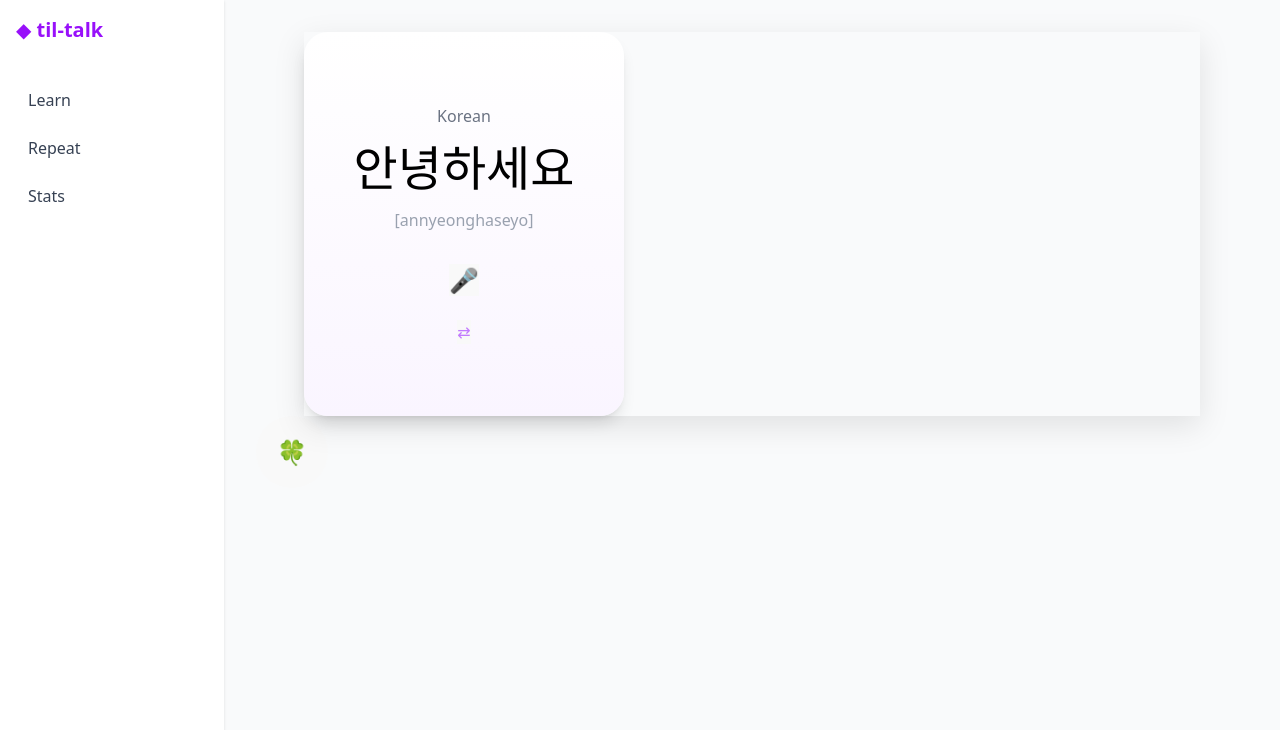
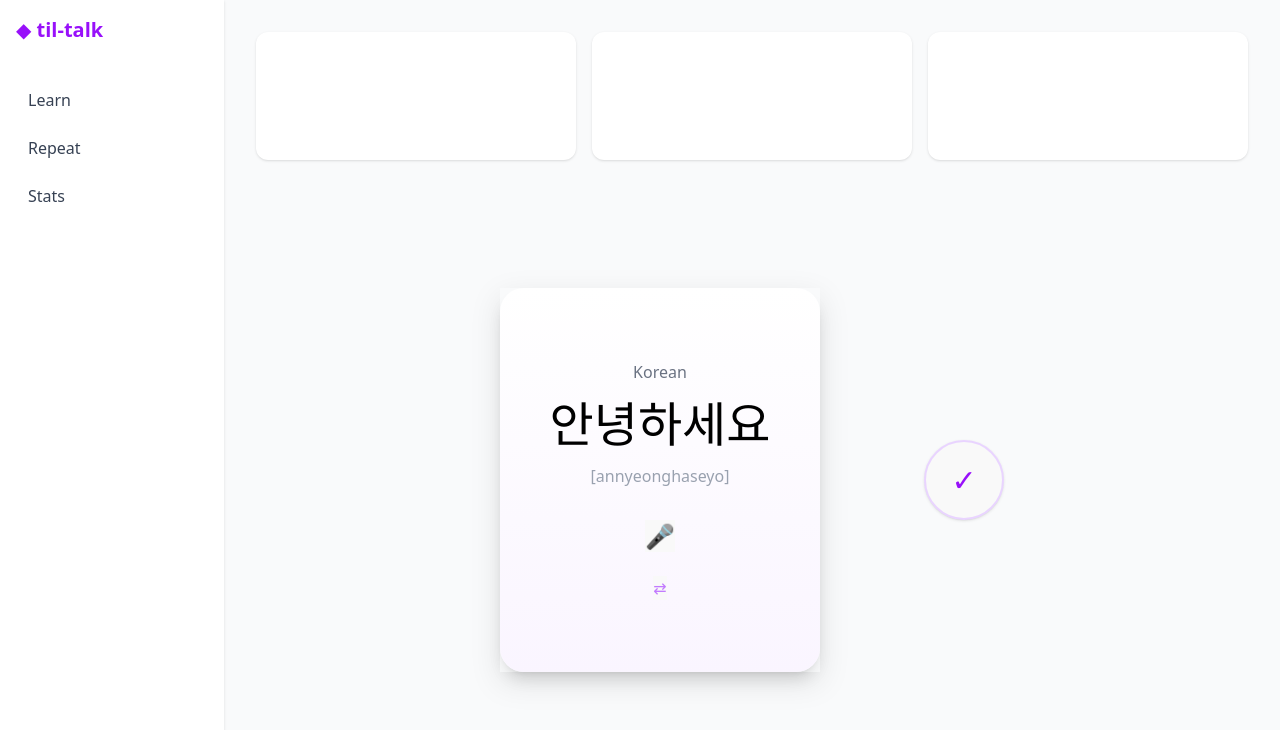
Before and after one commit to mehribanko/Til-Talk-front, a React (Vite) app: page /learn in a window 1280 px wide. Shown: the top 730 px of the page. Built offline with nearby package versions, Linux system fonts and the light colour scheme.

Commit message:
Adding some style

```diff
--- a/src/components/button/LearnButton.tsx
+++ b/src/components/button/LearnButton.tsx
@@ -7,12 +7,24 @@ export const LearnButton = ( {setTilt, onLearn}: KnowButtonProps) => {
 
     return (
         <button
-            onMouseEnter={() => setTilt('left')}
+            onMouseEnter={() => setTilt('right')}
             onMouseLeave={() => setTilt(null)}
             onClick={onLearn}
-            className="w-18 h-18 bg-purple-100 rounded-full text-red-500 text-2xl"
+            className="
+                w-20 h-20
+                bg-white/80 backdrop-blur-sm
+                border-2 border-purple-200
+                hover:border-purple-400
+                hover:bg-purple-50
+                active:scale-95
+                rounded-full
+                text-purple-600 text-3xl
+                shadow-sm hover:shadow-md
+                transition-all duration-200
+                flex items-center justify-center
+            "
         >
-            🍀
+            <span>✓</span>
 
         </button>
     )
--- a/src/components/card/LearnWordCard.tsx
+++ b/src/components/card/LearnWordCard.tsx
@@ -18,9 +18,9 @@ const LearnWordCard = ({lang, text, pronunciation, onLearnClick, onFlip} : Learn
     const [tilt, setTilt]= useState<'left'| 'right' | null>(null);
 
     return (
-        <div>
+        <div className="flex items-center gap-26">
             {/* Card */}
-            <div className="transition-all duration-300 ease-out  mx-12" style={getCardStyle(tilt)}>
+            <div className="transition-all duration-300 ease-out" style={getCardStyle(tilt)}>
                 <Card lang={lang} text={text} pronunciation={pronunciation} onFlip={onFlip}/>
             </div>
 
--- /dev/null
+++ b/src/components/card/StatCard.tsx
@@ -0,0 +1,13 @@
+
+
+export const StatCard = () => {
+
+    return (
+         <div className="h-32 flex gap-4 mb-8">
+            {/* Placeholder for future stat cards */}
+            <div className="flex-1 bg-white rounded-xl shadow-sm"></div>
+            <div className="flex-1 bg-white rounded-xl shadow-sm"></div>
+            <div className="flex-1 bg-white rounded-xl shadow-sm"></div>
+        </div>
+    )
+}
--- a/src/pages/LearnWordMenu.tsx
+++ b/src/pages/LearnWordMenu.tsx
@@ -1,6 +1,7 @@
 import LearnWordCard from "../components/card/LearnWordCard"
 import {useState} from "react";
 import {mockData} from "../common/mockData/mockWordList.ts";
+import {StatCard} from "../components/card/StatCard.tsx";
 
 export const LearnWordMenu = () => {
 
@@ -18,12 +19,16 @@ export const LearnWordMenu = () => {
         )
     }
     return (
-        <div>
-            <LearnWordCard
-                lang={currentWord.lang}
-                text={currentWord.korean}
-                pronunciation={currentWord.romanization}
-                onLearnClick = {handleOnLearnClick} />
+            <div className="h-full flex flex-col">
+                <StatCard />
+
+                <div className="flex-1 flex items-center justify-center">
+                   <LearnWordCard
+                        lang={currentWord.lang}
+                        text={currentWord.korean}
+                        pronunciation={currentWord.romanization}
+                        onLearnClick = {handleOnLearnClick} />
+                </div>
         </div>
     )
 }
--- a/src/pages/RepeatWordMenu.tsx
+++ b/src/pages/RepeatWordMenu.tsx
@@ -1,6 +1,7 @@
 import {useState} from "react";
 import {RepeatWordCard} from "../components/card/RepeatWordCard";
 import {mockData} from "../common/mockData/mockWordList";
+import {StatCard} from "../components/card/StatCard.tsx";
 
 
 
@@ -21,8 +22,16 @@ export const RepeatWordMenu = () => {
 
 
     return (
-        <div>
-            <RepeatWordCard lang={currentWord.lang} text={currentWord.korean} pronunciation={currentWord.romanization} onSkip={handleSkipWord} />
+        <div className="h-full flex flex-col">
+            <StatCard />
+
+            <div className="flex-1 flex items-center justify-center">
+                <RepeatWordCard
+                    lang={currentWord.lang}
+                    text={currentWord.korean}
+                    pronunciation={currentWord.romanization}
+                    onSkip={handleSkipWord} />
+            </div>
         </div>
     )
 
```
